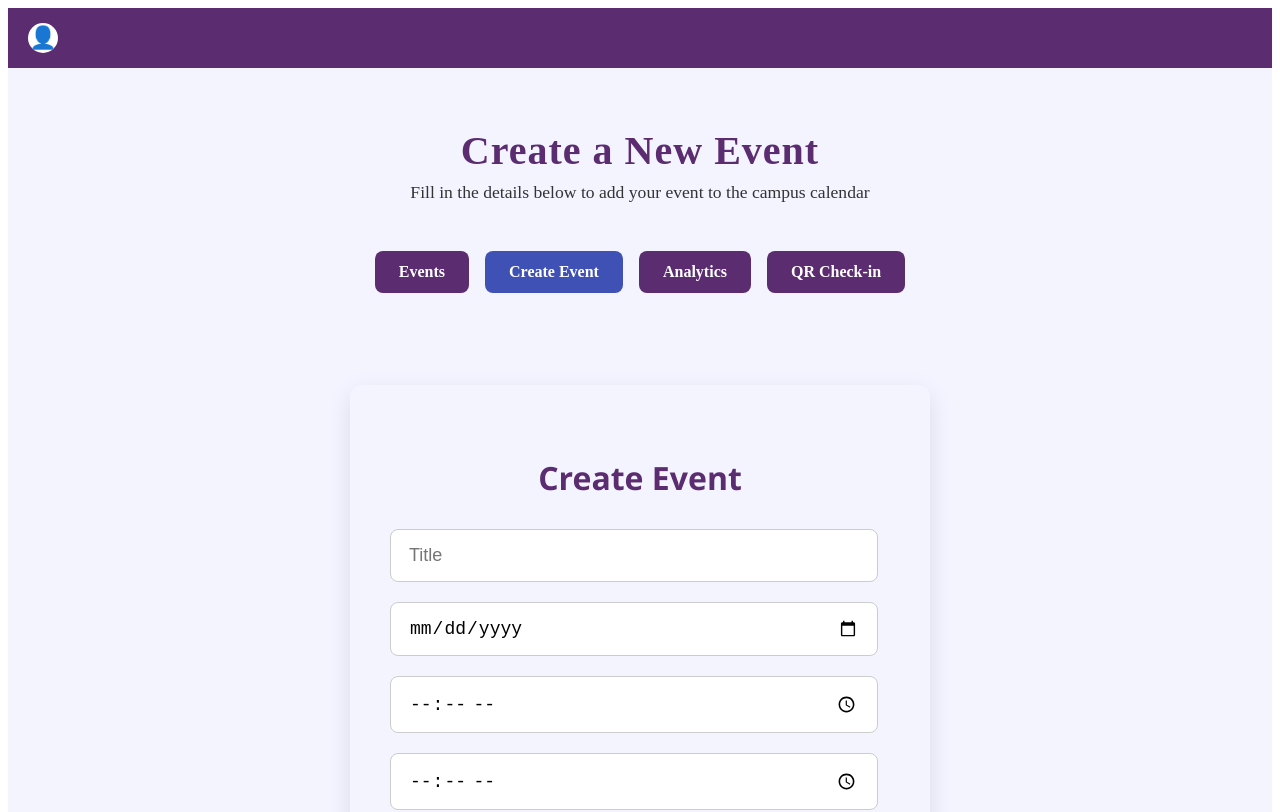
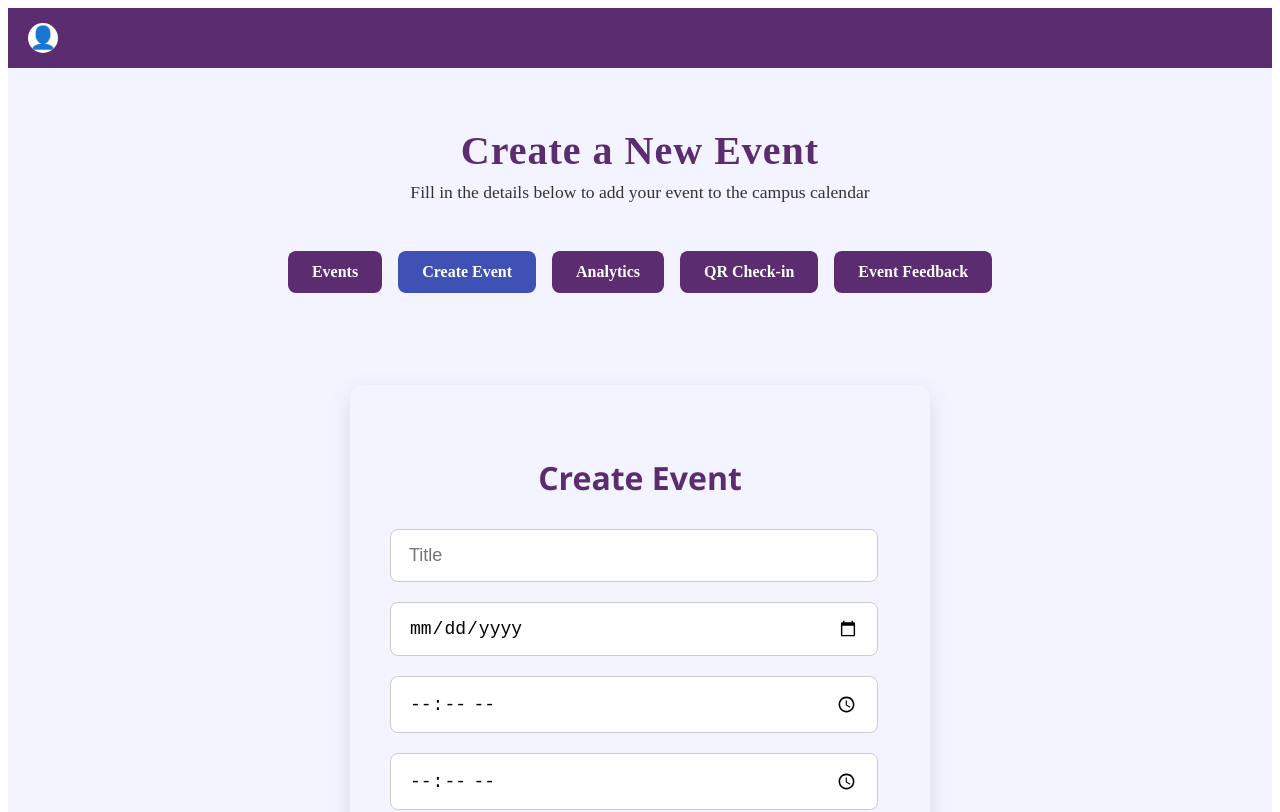
Before and after one commit to Jad-Atieh/SOEN-341-Project-Fall-2025, a React (Vite) app in the folder frontend/: page /create-event in a window 1280 px wide. Shown: the top 812 px of the page. Built offline with nearby package versions, Linux system fonts and the light colour scheme; sample sign-in values are in the browser's storage.

Commit message:
fix: i added the 'event feedback' button on the navigation buttons on all the pages that require d it so everything is more cohesive

```diff
--- a/frontend/src/pages/CreateEvent.jsx
+++ b/frontend/src/pages/CreateEvent.jsx
@@ -27,6 +27,9 @@ function CreateEvent() {
               <Link to="/organizer/checkin" className="nav-button inactive">
                 QR Check-in
               </Link>
+              <Link to="/organizer/feedback" className="nav-button inactive">
+                Event Feedback
+              </Link>
         </div>
 
       {/* --------- EVENT FORM --------- */}
--- a/frontend/src/pages/OrganizerAnalytics.jsx
+++ b/frontend/src/pages/OrganizerAnalytics.jsx
@@ -107,6 +107,7 @@ function OrganizerAnalytics() {
         <Link to="/create-event" className="nav-button inactive">Create Event</Link>
         <Link to="/organizer/analytics" className="nav-button active">Analytics</Link>
         <Link to="/organizer/checkin" className="nav-button inactive">QR Check-in</Link>
+        <Link to="/organizer/feedback" className="nav-button inactive">Event Feedback</Link>
       </div>
 
       {/* Overall Stats Cards */}
--- a/frontend/src/pages/OrganizerCheckin.jsx
+++ b/frontend/src/pages/OrganizerCheckin.jsx
@@ -92,6 +92,9 @@ function OrganizerCheckin() {
         <Link to="/organizer/checkin" className="nav-button active">
           QR Check-in
         </Link>
+        <Link to="/organizer/feedback" className="nav-button inactive">
+          Event Feedback
+        </Link>
       </div>
 
       {/* QR Check-in Card */}
```
